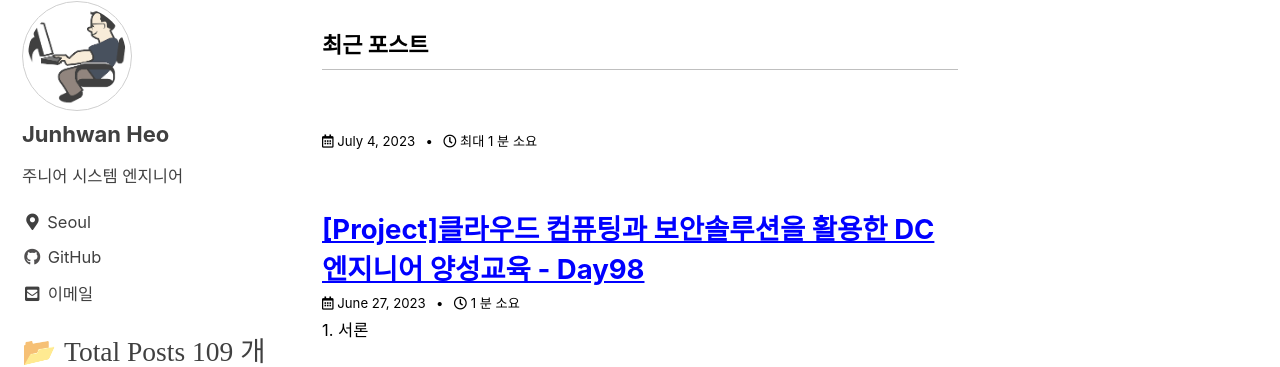
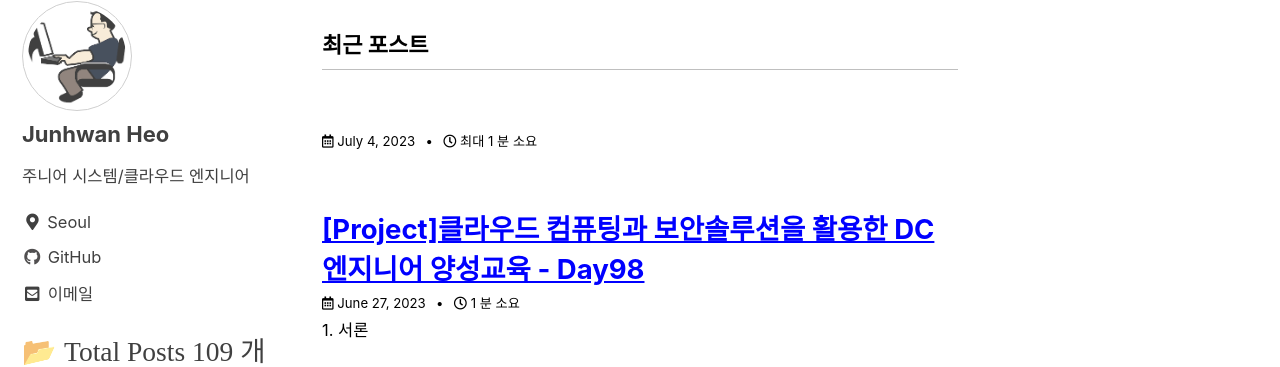
Before and after one commit to holeman4110/holeman4110.github.io, a Jekyll site: the page built from index.html, in a window 1280 px wide. Shown: the part 110-477 px from the top of the page. Built offline with Jekyll 4.4.1, drawn with Linux system fonts in a browser that asks for light colours; cached includes are drawn as plain includes; a script bundle is joined from its source files by our own code; the list of posts is cut into pages by our own code.

Commit message:
Update _config.yml

```diff
--- a/_config.yml
+++ b/_config.yml
@@ -105,7 +105,7 @@ analytics:
 author:
   name: "Junhwan Heo"
   avatar: "/assets/images/logo.png" # path of avatar image, e.g. "/assets/images/bio-photo.jpg"
-  bio: "주니어 시스템 엔지니어"
+  bio: "주니어 시스템/클라우드 엔지니어"
   location: "Seoul"
   email: "holeman4110@gmail.com"
   links:
```
